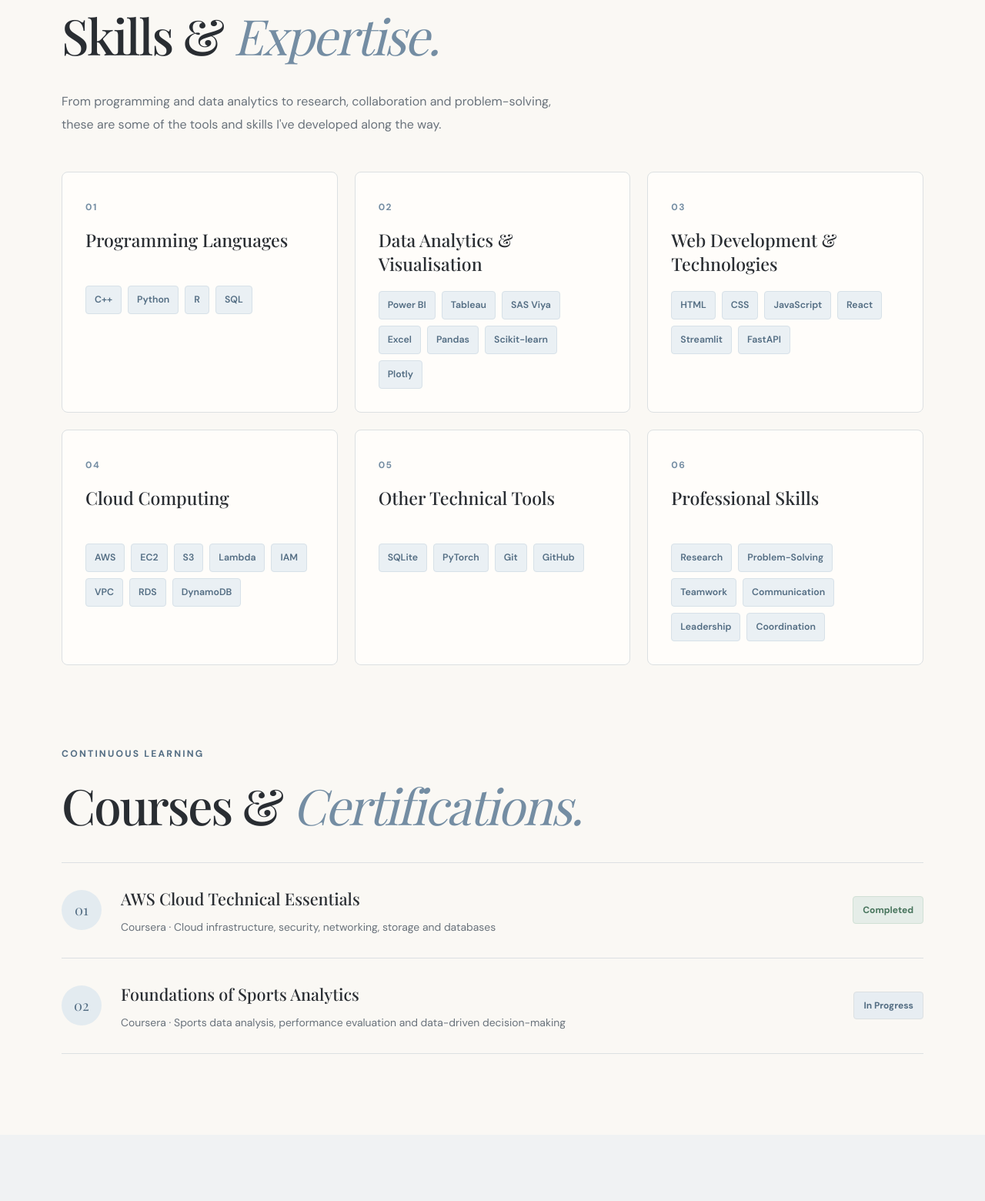
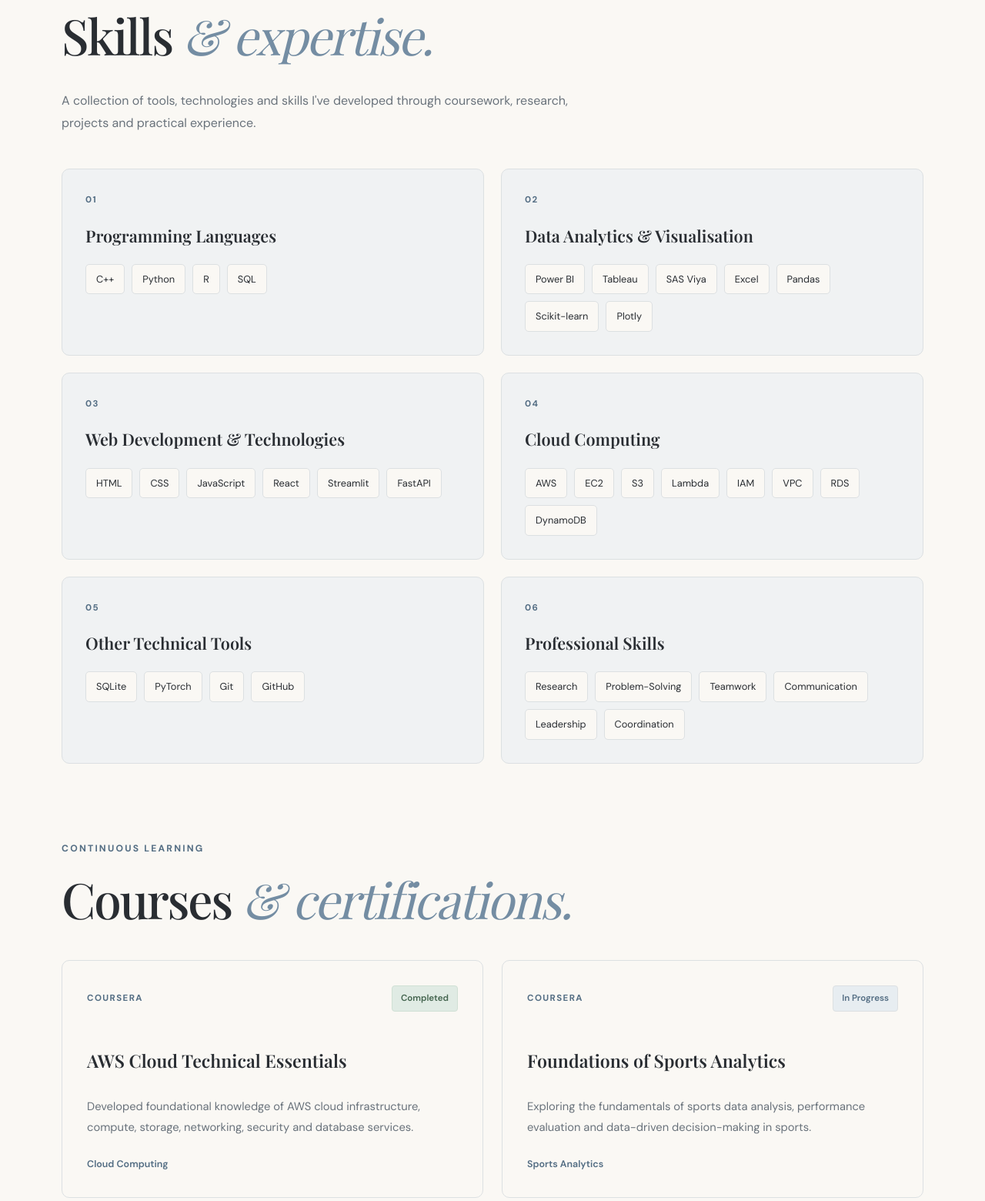
Before and after one commit to IshitaSahni/personal-portfolio, a plain HTML site: page index.html in a window 1280 px wide. Shown: the part 9298-10858 px from the top of the page at 77% size. Drawn offline with nearby package versions, Linux system fonts and the light colour scheme.

Commit message:
Add skills and certifications

```diff
--- a/index.html
+++ b/index.html
@@ -596,7 +596,6 @@
     </section>
 
     <!-- EXPERIENCE -->
-    <!-- EXPERIENCE -->
     <section id="experience" class="section section-alt">
         <div class="container">
             <p class="eyebrow">05 / PROFESSIONAL JOURNEY</p>
@@ -708,24 +707,25 @@
 
 
     <!-- SKILLS & CERTIFICATIONS -->
-    <section id="skills" class="section skills-section">
+
+    <!-- SKILLS & CERTIFICATIONS -->
+    <section id="skills" class="section">
         <div class="container">
 
-        <p class="eyebrow">04 / WHAT I BRING TO THE TABLE</p>
-        <h2>Skills & <em>Expertise.</em></h2>
+            <p class="eyebrow">06 / MY TOOLKIT</p>
+            <h2>Skills <em>&amp; expertise.</em></h2>
 
             <p class="skills-intro">
-        From programming and data analytics to research,
-        collaboration and problem-solving, these are some
-        of the tools and skills I've developed along the way.
+                A collection of tools, technologies and skills I've developed
+                through coursework, research, projects and practical experience.
             </p>
 
             <div class="skills-grid">
 
-        <div class="skill-group">
-            <span class="skill-group-number">01</span>
+                <div class="skill-category">
+                    <span class="skill-number">01</span>
                     <h3>Programming Languages</h3>
-            <div class="skill-items">
+                    <div class="skill-tags">
                         <span>C++</span>
                         <span>Python</span>
                         <span>R</span>
@@ -733,10 +733,10 @@
                     </div>
                 </div>
 
-        <div class="skill-group">
-            <span class="skill-group-number">02</span>
-            <h3>Data Analytics & Visualisation</h3>
-            <div class="skill-items">
+                <div class="skill-category">
+                    <span class="skill-number">02</span>
+                    <h3>Data Analytics &amp; Visualisation</h3>
+                    <div class="skill-tags">
                         <span>Power BI</span>
                         <span>Tableau</span>
                         <span>SAS Viya</span>
@@ -747,10 +747,10 @@
                     </div>
                 </div>
 
-        <div class="skill-group">
-            <span class="skill-group-number">03</span>
-            <h3>Web Development & Technologies</h3>
-            <div class="skill-items">
+                <div class="skill-category">
+                    <span class="skill-number">03</span>
+                    <h3>Web Development &amp; Technologies</h3>
+                    <div class="skill-tags">
                         <span>HTML</span>
                         <span>CSS</span>
                         <span>JavaScript</span>
@@ -760,10 +760,10 @@
                     </div>
                 </div>
 
-        <div class="skill-group">
-            <span class="skill-group-number">04</span>
+                <div class="skill-category">
+                    <span class="skill-number">04</span>
                     <h3>Cloud Computing</h3>
-            <div class="skill-items">
+                    <div class="skill-tags">
                         <span>AWS</span>
                         <span>EC2</span>
                         <span>S3</span>
@@ -775,10 +775,10 @@
                     </div>
                 </div>
 
-        <div class="skill-group">
-            <span class="skill-group-number">05</span>
+                <div class="skill-category">
+                    <span class="skill-number">05</span>
                     <h3>Other Technical Tools</h3>
-            <div class="skill-items">
+                    <div class="skill-tags">
                         <span>SQLite</span>
                         <span>PyTorch</span>
                         <span>Git</span>
@@ -786,10 +786,10 @@
                     </div>
                 </div>
 
-        <div class="skill-group">
-            <span class="skill-group-number">06</span>
+                <div class="skill-category">
+                    <span class="skill-number">06</span>
                     <h3>Professional Skills</h3>
-            <div class="skill-items">
+                    <div class="skill-tags">
                         <span>Research</span>
                         <span>Problem-Solving</span>
                         <span>Teamwork</span>
@@ -800,6 +800,63 @@
                 </div>
 
             </div>
+
+            <!-- COURSES & CERTIFICATIONS -->
+            <div class="certifications-section">
+
+                <p class="eyebrow">CONTINUOUS LEARNING</p>
+                <h2>Courses <em>&amp; certifications.</em></h2>
+
+                <div class="certifications-grid">
+
+                    <article class="certification-card">
+                        <div class="certification-top">
+                            <span class="certification-provider">COURSERA</span>
+                            <span class="certification-status completed">
+                                Completed
+                            </span>
+                        </div>
+
+                        <h3>AWS Cloud Technical Essentials</h3>
+
+                        <p>
+                            Developed foundational knowledge of AWS cloud
+                            infrastructure, compute, storage, networking,
+                            security and database services.
+                        </p>
+
+                        <span class="certification-category">
+                            Cloud Computing
+                        </span>
+                    </article>
+
+                    <article class="certification-card">
+                        <div class="certification-top">
+                            <span class="certification-provider">COURSERA</span>
+                            <span class="certification-status ongoing">
+                                In Progress
+                            </span>
+                        </div>
+
+                        <h3>Foundations of Sports Analytics</h3>
+
+                        <p>
+                            Exploring the fundamentals of sports data
+                            analysis, performance evaluation and
+                            data-driven decision-making in sports.
+                        </p>
+
+                        <span class="certification-category">
+                            Sports Analytics
+                        </span>
+                    </article>
+
+                </div>
+            </div>
+
+        </div>
+    </section>
+
 
         <!-- COURSES & CERTIFICATIONS -->
         <div class="certifications-section">
@@ -841,8 +898,6 @@
 
     </div>
     </section>
-
-
 
     <!-- BEYOND THE WORK -->
     <section id="beyond" class="section section-alt beyond-section">
--- a/style.css
+++ b/style.css
@@ -2109,3 +2109,162 @@ h1 em, h2 em {
         font-size: 2rem;
     }
 }
+
+
+/* SKILLS SECTION */
+
+.skills-intro {
+    max-width: 680px;
+    margin-top: 20px;
+    color: var(--muted);
+    line-height: 1.8;
+}
+
+.skills-grid {
+    display: grid;
+    grid-template-columns: repeat(2, minmax(0, 1fr));
+    gap: 22px;
+    margin-top: 45px;
+}
+
+.skill-category {
+    padding: 30px;
+    background: #f0f2f3;
+    border: 1px solid var(--border);
+    border-radius: 10px;
+    transition: transform 0.25s ease;
+}
+
+.skill-category:hover {
+    transform: translateY(-3px);
+}
+
+.skill-number {
+    display: block;
+    margin-bottom: 14px;
+    color: var(--blue-dark);
+    font-size: 0.72rem;
+    font-weight: 700;
+    letter-spacing: 0.12em;
+}
+
+.skill-category h3 {
+    font-family: "Playfair Display", serif;
+    font-size: 1.35rem;
+    margin-bottom: 22px;
+    line-height: 1.35;
+}
+
+.skill-tags {
+    display: flex;
+    flex-wrap: wrap;
+    gap: 9px;
+}
+
+.skill-tags span {
+    padding: 8px 13px;
+    background: var(--background);
+    border: 1px solid var(--border);
+    border-radius: 5px;
+    color: var(--charcoal);
+    font-size: 0.8rem;
+}
+
+/* CERTIFICATIONS */
+
+.certifications-section {
+    margin-top: 100px;
+}
+
+.certifications-section h2 {
+    margin-top: 12px;
+}
+
+.certifications-grid {
+    display: grid;
+    grid-template-columns: repeat(2, minmax(0, 1fr));
+    gap: 24px;
+    margin-top: 40px;
+}
+
+.certification-card {
+    display: flex;
+    flex-direction: column;
+    padding: 32px;
+    background: var(--background);
+    border: 1px solid var(--border);
+    border-radius: 10px;
+}
+
+.certification-top {
+    display: flex;
+    justify-content: space-between;
+    align-items: center;
+    flex-wrap: wrap;
+    gap: 12px;
+    margin-bottom: 25px;
+}
+
+.certification-provider {
+    color: var(--blue-dark);
+    font-size: 0.72rem;
+    font-weight: 700;
+    letter-spacing: 0.12em;
+}
+
+.certification-status {
+    padding: 6px 11px;
+    border-radius: 4px;
+    font-size: 0.72rem;
+    font-weight: 600;
+}
+
+.certification-status.completed {
+    background: #e0ebe4;
+    color: #42634d;
+}
+
+.certification-status.ongoing {
+    background: #e7edf1;
+    color: var(--blue-dark);
+}
+
+.certification-card h3 {
+    font-family: "Playfair Display", serif;
+    font-size: 1.45rem;
+    line-height: 1.35;
+    margin-bottom: 16px;
+}
+
+.certification-card p {
+    color: var(--muted);
+    font-size: 0.92rem;
+    line-height: 1.8;
+    margin-bottom: 25px;
+}
+
+.certification-category {
+    align-self: flex-start;
+    margin-top: auto;
+    color: var(--blue-dark);
+    font-size: 0.78rem;
+    font-weight: 600;
+}
+
+/* RESPONSIVE */
+
+@media (max-width: 700px) {
+    .skills-grid,
+    .certifications-grid {
+        grid-template-columns: 1fr;
+    }
+
+    .skill-category,
+    .certification-card {
+        padding: 25px;
+    }
+
+    .certifications-section {
+        margin-top: 70px;
+    }
+}
```
Lines whose indentation alone changed are shown as unchanged.
